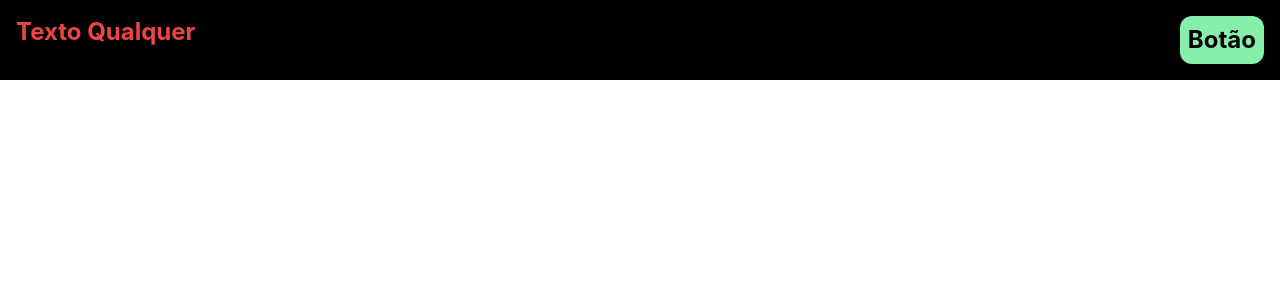
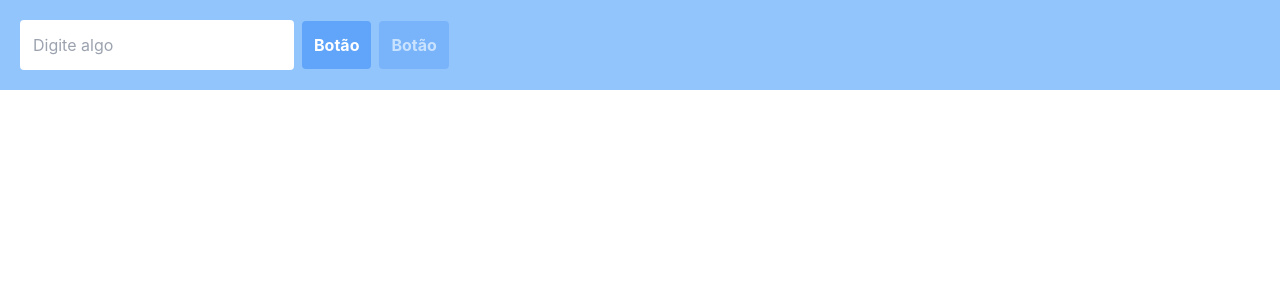
Before and after one commit to Vinicius-dcs/basic-react, a React (Vite) app: page / in a window 1280 px wide. Shown: the top 300 px of the page. Built offline with nearby package versions, Linux system fonts and the light colour scheme.

Commit message:
M3 L14: Hover And States in TailwindCSS

```diff
--- a/src/App.tsx
+++ b/src/App.tsx
@@ -1,9 +1,11 @@
 function App() {
 
 	return (
-		<div className="bg-black text-white p-4 text-2xl font-bold flex flex-col text-center md:flex-row md:text-green-500 lg:text-red-500 lg:justify-between">
-			Texto Qualquer
-			<button className="bg-green-300 text-black p-2 rounded-xl mt-3 md:ml-3 md:mt-0">Botão</button>
+		<div className="bg-blue-300 p-5">
+			<input type="text" placeholder="Digite algo" className="border outline-none border-transparent bg-white p-3 rounded focus:ring-1 focus:ring-blue-700"/>
+
+			<button className="ml-2 p-3 bg-blue-400 rounded text-white font-bold hover:bg-blue-500">Botão</button>
+			<button className="ml-2 p-3 bg-blue-400 rounded text-white font-bold disabled:opacity-50" disabled>Botão</button>
 		</div>
 
 	);
```
